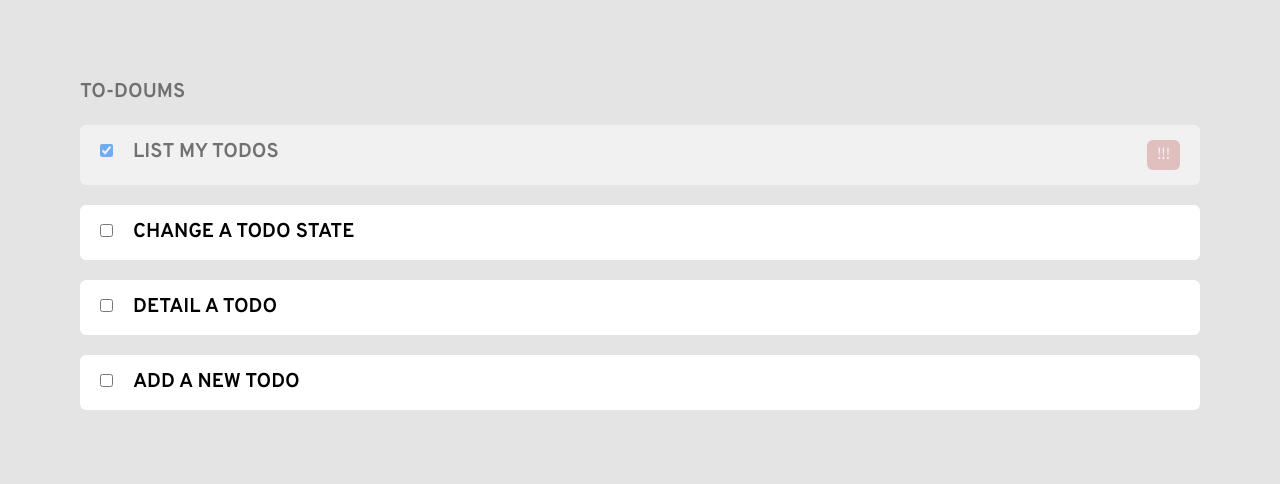
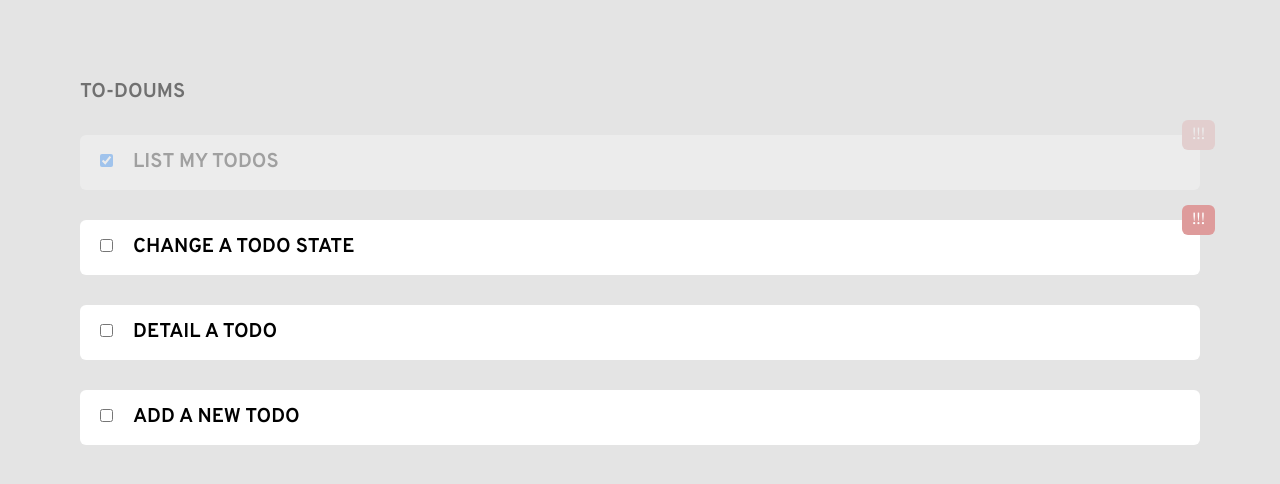
Before and after one commit to MaiaDS/to-doum, a React (Create React App) app: page / in a window 1280 px wide. Shown: the top 484 px of the page. Built offline with nearby package versions, Linux system fonts and the light colour scheme.

Commit message:
fix: nomenclature + style fix (display todos)

```diff
--- a/src/App.js
+++ b/src/App.js
@@ -1,6 +1,6 @@
 import './style/App.scss';
 import todos from "./data/todos";
-import Todo from './components/todo/Todo';
+import ListItem from './components/list-item/ListItem';
 
 
 function App() {
@@ -11,7 +11,7 @@ function App() {
       </header>
       <main>
         {todos.map((todo) => (
-          <Todo key={todo.id} title={todo.title} done={todo.done} urgent={todo.urgent}/>
+          <ListItem key={todo.id} title={todo.title} done={todo.done} urgent={todo.urgent}/>
         ))}
       </main>
     </div>
--- a/src/components/todo/Todo.js
+++ b/src/components/list-item/ListItem.js
@@ -1,6 +1,7 @@
-import styles from "./todo.module.scss";
+// import LinkButton from "../link/Link";
+import styles from "./list-item.module.scss";
 
-export default function Todo ({
+export default function ListItem ({
     key,
     title,
     done,
@@ -8,7 +9,7 @@ export default function Todo ({
 }) {
 
     const checkTitle = title ? title : "Sans titre";
-    const opacity = done ? "50%" : "100%"
+    const opacity = done ? "30%" : "100%"
 
     const style = {
         opacity:opacity
@@ -20,6 +21,7 @@ export default function Todo ({
                 <input type="checkbox" id={key} name={key} defaultChecked={done}/>
                 <label for={key}>{checkTitle}</label>
             </div>
+            {/* <LinkButton title="See More" href="/"/>  */}
             { urgent ? <span>!!!</span> : null }
         </div>
     );
--- a/src/components/todo/todo.module.scss
+++ b/src/components/list-item/list-item.module.scss
@@ -2,16 +2,18 @@
 
 .container {
     background-color: $white;
+    position: relative;
     display: flex;
     justify-content: space-between;
+    align-items: center;
     padding: rem(15) rem(20);
-    border-radius: 6px;
-    margin-bottom: rem(20);
+    padding-right: rem(30);
+    border-radius: $border-radius;
+    margin-bottom: rem(30);
 
     .input {
-
         input {
-           -webkit-appearance: checkbox;
+            -webkit-appearance: checkbox;
         }
 
         label {
@@ -22,10 +24,13 @@
         }
     }
 
-    > span {
+    span {
         background-color: $red;
         color: $white;
+        border-radius: $border-radius;
         padding: rem(5) rem(10);
-        border-radius: 6px;
+        position: absolute;
+        right: rem(-15);
+        top: rem(-15);
     }
 }
--- a/src/data/todos.js
+++ b/src/data/todos.js
@@ -10,7 +10,7 @@ const todos = [
       id: 2,
       title: "Change a TODO state",
       done: false,
-      urgent: false,
+      urgent: true,
       description: "As a user I would like to change a todo state by checking a \"box\""
     },
     {
--- a/src/style/globals.scss
+++ b/src/style/globals.scss
@@ -9,7 +9,7 @@ html {
         @include font_primary_regular ;
 
         header {
-            margin-bottom: rem(20);
+            margin-bottom: rem(30);
 
             h1 {
                 font-size: rem(20);
--- a/src/style/helpers/_reset.scss
+++ b/src/style/helpers/_reset.scss
@@ -6,7 +6,6 @@
 
 html {
   color: #000000;
-  background: #ffffff;
 }
 body,
 div,
--- a/src/style/helpers/variables.scss
+++ b/src/style/helpers/variables.scss
@@ -4,6 +4,8 @@ $black: #000;
 $white: #FFF;
 $red: #DE9B9B;
 $green: #97C993;
+
+$border-radius: 6px;
 
 // SIZE
 $browser-context: 16; // Default
```
